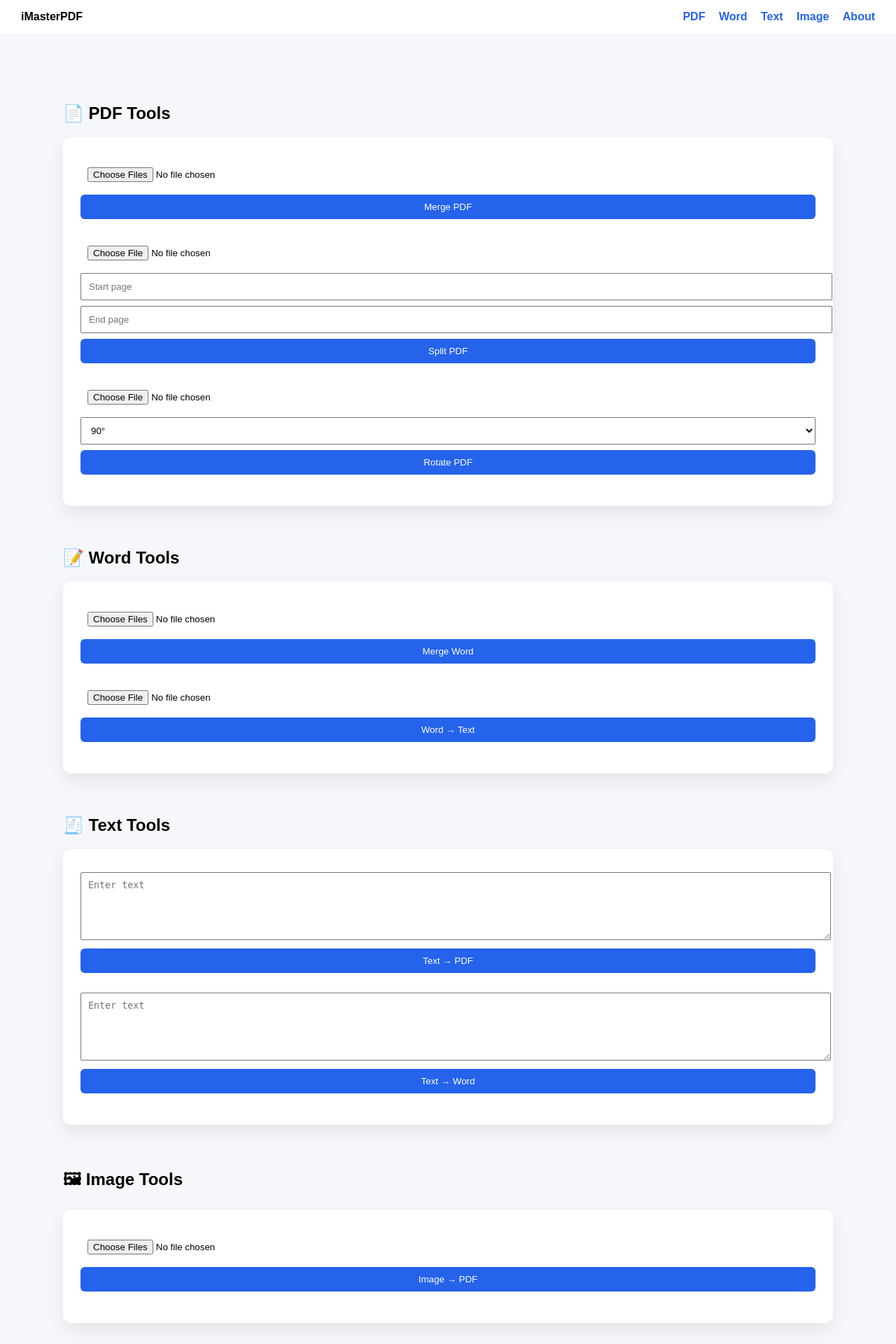
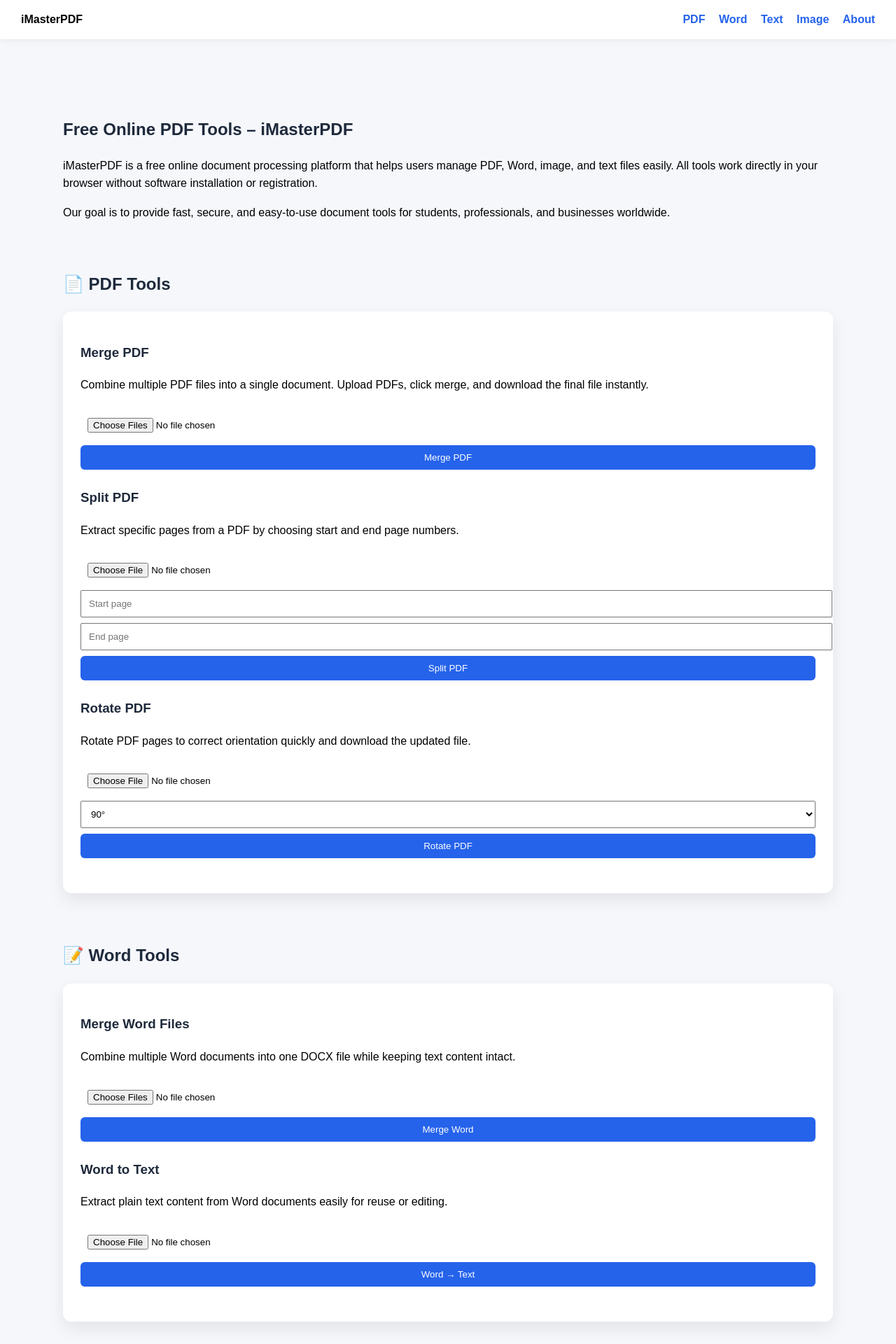
Before and after one commit to shahil0x/imasterpdf, a Flask app: page / in a window 1280 px wide. Shown: the top 1920 px of the page at 70% size. Run offline with Flask 3, Linux system fonts and the light colour scheme.

Commit message:
Added AdSense-safe content and improved tool descriptions

```diff
--- a/templates/index.html
+++ b/templates/index.html
@@ -4,18 +4,20 @@
 <meta charset="UTF-8">
 <title>iMasterPDF – Free Online PDF Tools</title>
 <meta name="viewport" content="width=device-width, initial-scale=1.0">
+<meta name="description" content="iMasterPDF offers free online PDF, Word, Image and Text tools to merge, split, convert and manage documents easily.">
 
 <style>
-body{margin:0;font-family:Arial;background:#f5f7fb}
-nav{background:#fff;padding:15px 30px;display:flex;justify-content:space-between}
+body{margin:0;font-family:Arial;background:#f5f7fb;line-height:1.6}
+nav{background:#fff;padding:15px 30px;display:flex;justify-content:space-between;align-items:center;box-shadow:0 2px 10px rgba(0,0,0,.06)}
 nav a{margin-left:15px;text-decoration:none;color:#2563eb;font-weight:600}
 .container{max-width:1100px;margin:auto;padding:40px}
-section{margin-top:60px}
+section{margin-top:70px}
 .card{background:#fff;padding:25px;border-radius:12px;box-shadow:0 10px 25px rgba(0,0,0,.08)}
-form{margin-bottom:20px}
+form{margin-bottom:25px}
 input,textarea,select,button{width:100%;padding:10px;margin-top:8px}
-button{background:#2563eb;color:#fff;border:none;border-radius:6px}
+button{background:#2563eb;color:#fff;border:none;border-radius:6px;cursor:pointer}
 footer{background:#0f172a;color:#fff;text-align:center;padding:20px;margin-top:60px}
+h1,h2,h3{color:#1e293b}
 </style>
 </head>
 
@@ -34,14 +36,39 @@ footer{background:#0f172a;color:#fff;text-align:center;padding:20px;margin-top:6
 
 <div class="container">
 
+<!-- INTRO -->
+<section>
+<h1>Free Online PDF Tools – iMasterPDF</h1>
+<p>
+iMasterPDF is a free online document processing platform that helps users manage PDF,
+Word, image, and text files easily. All tools work directly in your browser without
+software installation or registration.
+</p>
+<p>
+Our goal is to provide fast, secure, and easy-to-use document tools for students,
+professionals, and businesses worldwide.
+</p>
+</section>
+
+<!-- PDF TOOLS -->
 <section id="pdf">
 <h2>📄 PDF Tools</h2>
 <div class="card">
+
+<h3>Merge PDF</h3>
+<p>
+Combine multiple PDF files into a single document. Upload PDFs, click merge, and download
+the final file instantly.
+</p>
 <form action="/merge-pdf" method="post" enctype="multipart/form-data">
 <input type="file" name="files" multiple required>
 <button>Merge PDF</button>
 </form>
 
+<h3>Split PDF</h3>
+<p>
+Extract specific pages from a PDF by choosing start and end page numbers.
+</p>
 <form action="/split-pdf" method="post" enctype="multipart/form-data">
 <input type="file" name="file" required>
 <input name="start" placeholder="Start page">
@@ -49,6 +76,10 @@ footer{background:#0f172a;color:#fff;text-align:center;padding:20px;margin-top:6
 <button>Split PDF</button>
 </form>
 
+<h3>Rotate PDF</h3>
+<p>
+Rotate PDF pages to correct orientation quickly and download the updated file.
+</p>
 <form action="/rotate-pdf" method="post" enctype="multipart/form-data">
 <input type="file" name="file" required>
 <select name="angle">
@@ -58,63 +89,125 @@ footer{background:#0f172a;color:#fff;text-align:center;padding:20px;margin-top:6
 </select>
 <button>Rotate PDF</button>
 </form>
+
 </div>
 </section>
 
+<!-- WORD TOOLS -->
 <section id="word">
 <h2>📝 Word Tools</h2>
 <div class="card">
+
+<h3>Merge Word Files</h3>
+<p>
+Combine multiple Word documents into one DOCX file while keeping text content intact.
+</p>
 <form action="/merge-word" method="post" enctype="multipart/form-data">
 <input type="file" name="files" multiple required>
 <button>Merge Word</button>
 </form>
 
+<h3>Word to Text</h3>
+<p>
+Extract plain text content from Word documents easily for reuse or editing.
+</p>
 <form action="/word-to-text" method="post" enctype="multipart/form-data">
 <input type="file" name="file" required>
 <button>Word → Text</button>
 </form>
+
 </div>
 </section>
 
+<!-- TEXT TOOLS -->
 <section id="text">
 <h2>🧾 Text Tools</h2>
 <div class="card">
+
+<h3>Text to PDF</h3>
+<p>
+Convert your written text into a clean and readable PDF document instantly.
+</p>
 <form action="/text-to-pdf" method="post">
 <textarea name="text" rows="5" placeholder="Enter text" required></textarea>
 <button>Text → PDF</button>
 </form>
 
+<h3>Text to Word</h3>
+<p>
+Create a Word document from plain text content for editing and sharing.
+</p>
 <form action="/text-to-word" method="post">
 <textarea name="text" rows="5" placeholder="Enter text" required></textarea>
 <button>Text → Word</button>
 </form>
+
 </div>
 </section>
 
+<!-- IMAGE TOOLS -->
 <section id="image">
 <h2>🖼 Image Tools</h2>
 <div class="card">
+
+<h3>Image to PDF</h3>
+<p>
+Convert multiple images into a single PDF document while preserving image quality.
+</p>
 <form action="/image-to-pdf" method="post" enctype="multipart/form-data">
 <input type="file" name="images" multiple required>
 <button>Image → PDF</button>
 </form>
+
 </div>
 </section>
 
+<!-- ABOUT / PRIVACY / TERMS -->
 <section id="about">
 <h2>📌 About • Privacy • Terms • Contact</h2>
 <div class="card">
-<p><b>About:</b> iMasterPDF provides free online PDF tools.</p>
-<p><b>Privacy:</b> Files are processed temporarily and never stored.</p>
-<p><b>Terms:</b> Use at your own responsibility.</p>
-<p><b>Contact:</b> contact@imasterpdf.com</p>
+
+<h3>About Us</h3>
+<p>
+iMasterPDF was created to simplify document management. We provide free online tools
+that help users work efficiently with files without installing software.
+</p>
+
+<h3>Privacy Policy</h3>
+<p>
+User privacy is important to us. Uploaded files are processed temporarily and deleted
+automatically. We do not sell or share user data. Google AdSense may use cookies to
+display relevant ads.
+</p>
+
+<h3>Terms & Disclaimer</h3>
+<p>
+All tools are provided "as is". Users are responsible for files they upload.
+We are not liable for data loss.
+</p>
+
+<h3>Contact</h3>
+<p>
+Email: <b>contact@imasterpdf.com</b>
+</p>
+
+</div>
+</section>
+
+<!-- FAQ -->
+<section>
+<h2>❓ Frequently Asked Questions</h2>
+<div class="card">
+<p><b>Is iMasterPDF free?</b><br>Yes, all tools are completely free.</p>
+<p><b>Are my files safe?</b><br>Yes, files are processed automatically and not stored.</p>
+<p><b>Do I need to sign up?</b><br>No registration is required.</p>
 </div>
 </section>
 
 </div>
 
 <footer>
-© 2026 iMasterPDF
+© 2026 iMasterPDF. All rights reserved.
 </footer>
 
 </body>
```
